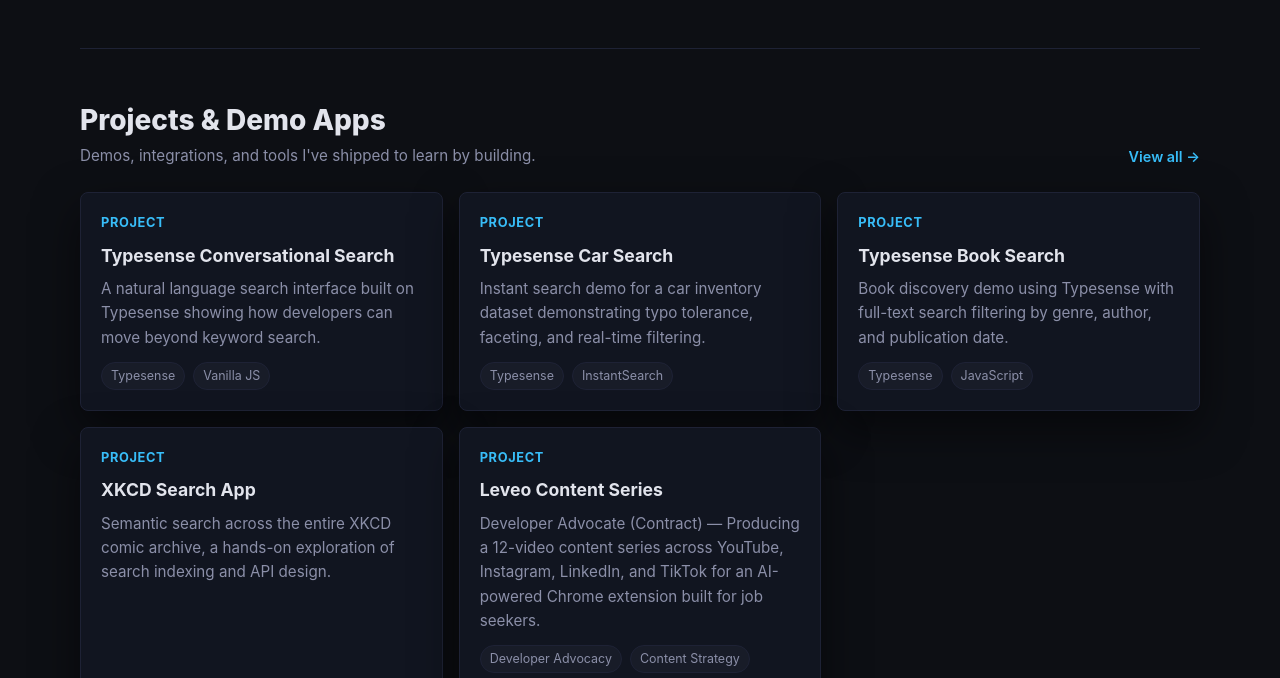
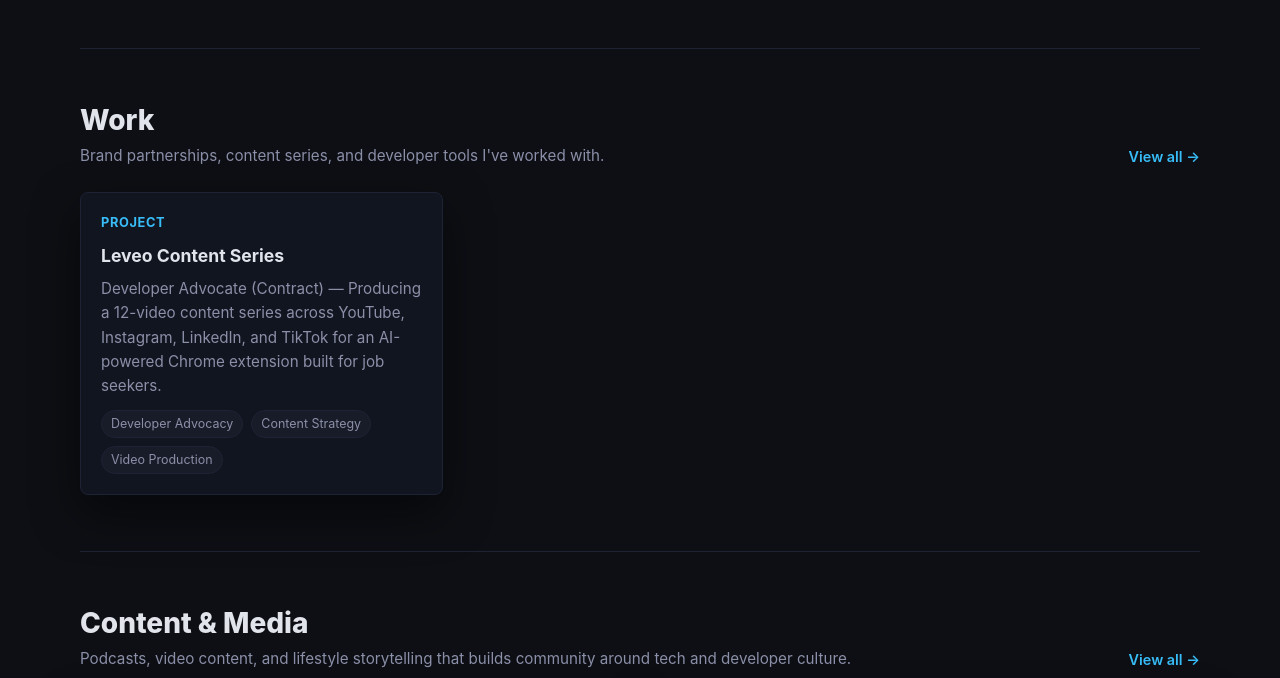
Before and after one commit to nyamekyeannor/portfolio, a website: page index.html in a window 1280 px wide. Shown: the part 639-1317 px from the top of the page. Drawn offline with Linux system fonts and the light colour scheme.

Commit message:
fix: simplify projects section to only real work

```diff
--- a/content/site-data.js
+++ b/content/site-data.js
@@ -63,30 +63,6 @@ window.PORTFOLIO_DATA = {
 
   projects: [
     {
-      title: "Typesense Conversational Search",
-      description: "A natural language search interface built on Typesense showing how developers can move beyond keyword search.",
-      href: "projects/",
-      tags: ["Typesense", "Vanilla JS"]
-    },
-    {
-      title: "Typesense Car Search",
-      description: "Instant search demo for a car inventory dataset demonstrating typo tolerance, faceting, and real-time filtering.",
-      href: "projects/",
-      tags: ["Typesense", "InstantSearch"]
-    },
-    {
-      title: "Typesense Book Search",
-      description: "Book discovery demo using Typesense with full-text search filtering by genre, author, and publication date.",
-      href: "projects/",
-      tags: ["Typesense", "JavaScript"]
-    },
-    {
-      title: "XKCD Search App",
-      description: "Semantic search across the entire XKCD comic archive, a hands-on exploration of search indexing and API design.",
-      href: "projects/",
-      tags: ["Search API", "Vanilla JS"]
-    },
-    {
       title: "Leveo Content Series",
       description: "Developer Advocate (Contract) — Producing a 12-video content series across YouTube, Instagram, LinkedIn, and TikTok for an AI-powered Chrome extension built for job seekers.",
       href: "projects/leveo/",
--- a/index.html
+++ b/index.html
@@ -59,8 +59,8 @@
     <section class="section" aria-labelledby="projects-heading">
       <div class="section-header">
         <div>
-          <h2 id="projects-heading">Projects &amp; Demo Apps</h2>
-          <p class="section-kicker">Demos, integrations, and tools I've shipped to learn by building.</p>
+          <h2 id="projects-heading">Work</h2>
+          <p class="section-kicker">Brand partnerships, content series, and developer tools I've worked with.</p>
         </div>
         <a class="view-all" href="projects/">View all &rarr;</a>
       </div>
```
